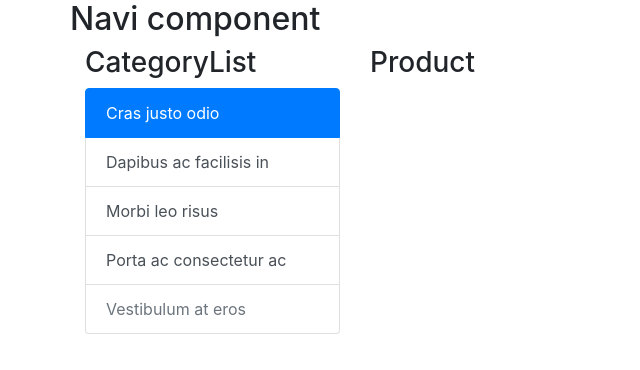
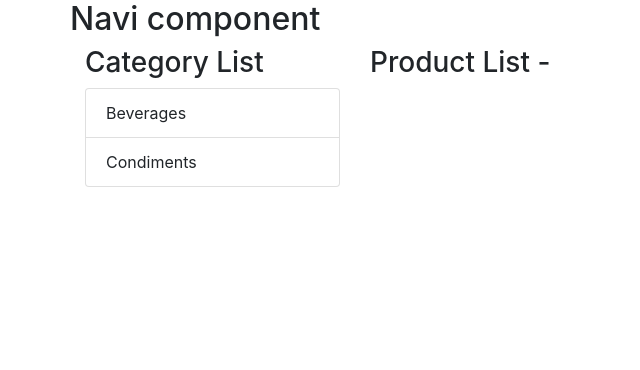
Before and after one commit to muzafferAyd/stok-takip, a React (Create React App) app in the folder client/: page / in a window 1280 px wide. Shown: the top 370 px of the page, without its empty margins (0-640 px from the left). Built offline with nearby package versions, Linux system fonts and the light colour scheme.

Commit message:
moved data with props

```diff
--- a/client/src/App.js
+++ b/client/src/App.js
@@ -1,10 +1,23 @@
-import React from "react";
+import React, { Component } from 'react'
 import CategoryList from "./CategoryList";
 import Navi from "./Navi";
 import ProductList from "./ProductList";
 import { Container, Row, Col } from "reactstrap";
 
-function App() {
+
+export default class App extends Component {
+
+  state= {currentCategory:""}
+
+  changeCategory = (category) => {
+    this.setState({ currentCategory: category.categoryName });
+  };
+
+
+
+  render() {
+    let infoCategory = {title:"Category List"}
+    let infoProduct = {title:"Product List"}
     return (
       <div>
         <Container>
@@ -13,15 +26,14 @@ function App() {
           </Row>
           <Row>
             <Col xs="3">
-            <CategoryList />
+              <CategoryList currentCategory={this.state.currentCategory} changeCategory={this.changeCategory} info={infoCategory} />
             </Col>
             <Col xs="9">
-            <ProductList />
+              <ProductList currentCategory={this.state.currentCategory} info = {infoProduct}/>
             </Col>
           </Row>
         </Container>
       </div>
     );
+};
 }
-
-export default App;
--- a/client/src/CategoryList.js
+++ b/client/src/CategoryList.js
@@ -1,20 +1,31 @@
-import React, { Component } from 'react';
-import {ListGroup, ListGroupItem} from "reactstrap";
+import React, { Component } from "react";
+import { ListGroup, ListGroupItem } from "reactstrap";
 
 export default class CategoryList extends Component {
+  state = {
+    categories: [
+      { categoryId: 1, categoryName: "Beverages" },
+      { categoryId: 2, categoryName: "Condiments" },
+    ]
+  };
+
   render() {
     return (
       <div>
-                <h3> CategoryList </h3>
+        <h3> {this.props.info.title} </h3>
 
         <ListGroup>
-        <ListGroupItem active tag="a" href="#" action>Cras justo odio</ListGroupItem>
-        <ListGroupItem tag="a" href="#" action>Dapibus ac facilisis in</ListGroupItem>
-        <ListGroupItem tag="a" href="#" action>Morbi leo risus</ListGroupItem>
-        <ListGroupItem tag="a" href="#" action>Porta ac consectetur ac</ListGroupItem>
-        <ListGroupItem disabled tag="a" href="#" action>Vestibulum at eros</ListGroupItem>
+          {this.state.categories.map((category) => (
+            <ListGroupItem
+              onClick={() => this.props.changeCategory(category)}
+              key={category.categoryId}
+            >
+              {category.categoryName}
+            </ListGroupItem>
+          ))}
         </ListGroup>
+        <h4> {this.props.currentCategory}</h4>
       </div>
-        )
+    );
   }
 }
--- a/client/src/ProductList.js
+++ b/client/src/ProductList.js
@@ -1,10 +1,11 @@
 import React, { Component } from 'react'
 
 export default class ProductList extends Component {
+
     render() {
         return (
             <div>
-                <h3> Product </h3>
+                <h3> {this.props.info.title} - {this.props.currentCategory} </h3>
             </div>
         )
     }
```
Lines whose indentation alone changed are shown as unchanged.
